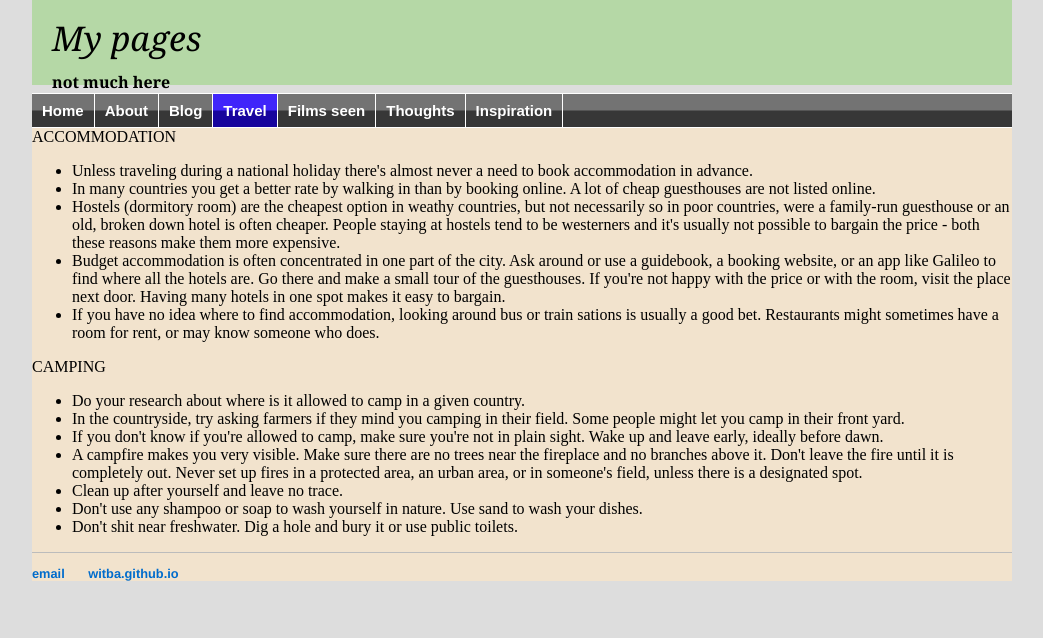
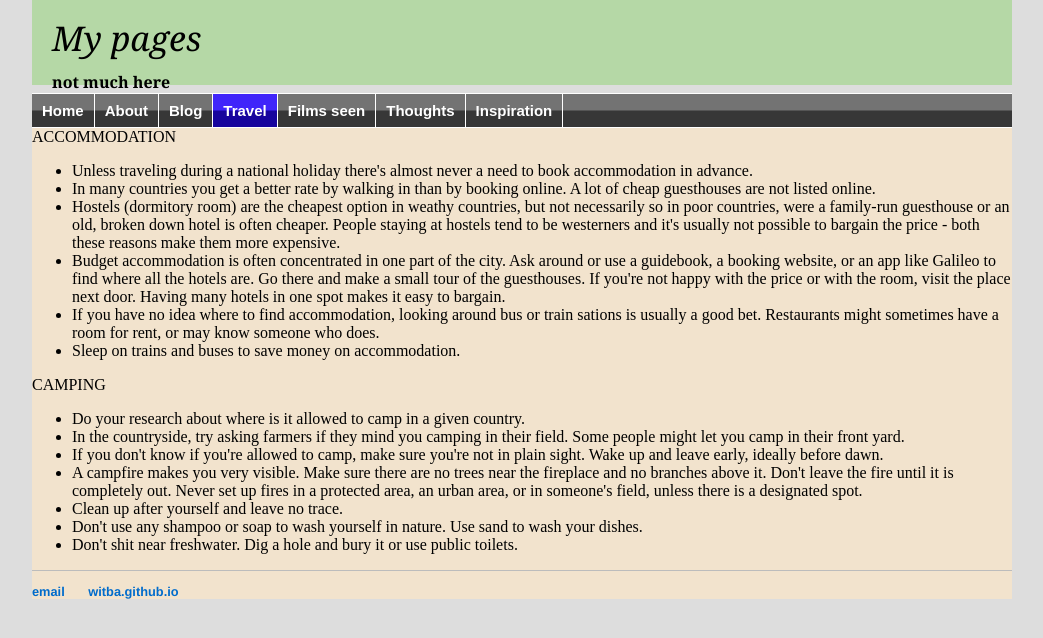
Before and after one commit to witba/witba.github.io, a Jekyll site: the page built from travel/accommodation.html, in a window 1280 px wide. Shown: the top 638 px of the page, without its empty margins (118-1161 px from the left). Built offline with Jekyll 4.4.1, drawn with Linux system fonts in a browser that asks for light colours.

Commit message:
Update accommodation.html

```diff
--- a/travel/accommodation.html
+++ b/travel/accommodation.html
@@ -12,6 +12,7 @@ ACCOMMODATION<br>
 <li>Hostels (dormitory room) are the cheapest option in weathy countries, but not necessarily so in poor countries, were a family-run guesthouse or an old, broken down hotel is often cheaper. People staying at hostels tend to be westerners and it's usually not possible to bargain the price - both these reasons make them more expensive.<br>
 <li>Budget accommodation is often concentrated in one part of the city. Ask around or use a guidebook, a booking website, or an app like Galileo to find where all the hotels are. Go there and make a small tour of the guesthouses. If you're not happy with the price or with the room, visit the place next door. Having many hotels in one spot makes it easy to bargain.<br>
 <li>If you have no idea where to find accommodation, looking around bus or train sations is usually a good bet. Restaurants might sometimes have a room for rent, or may know someone who does.<br>
+<li>Sleep on trains and buses to save money on accommodation.<br>
 </ul>
 CAMPING<br>
 <ul>
```
